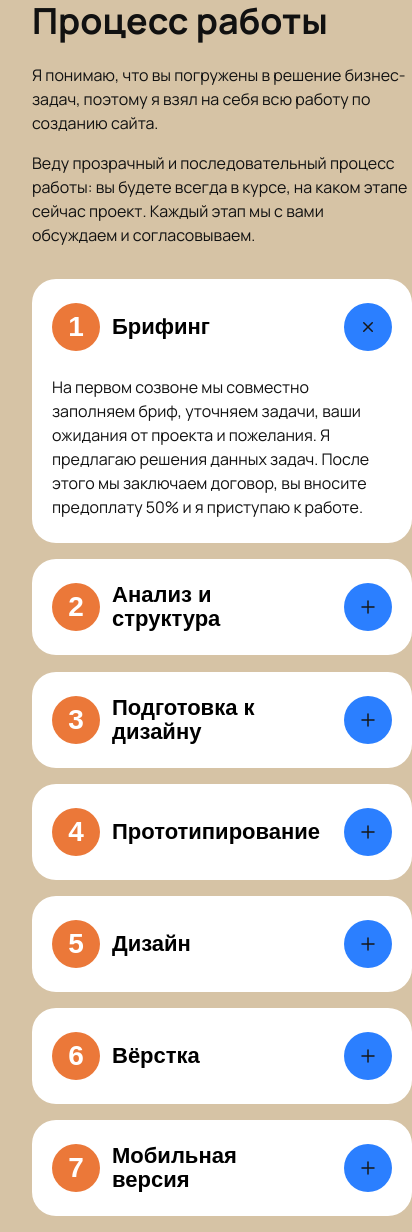
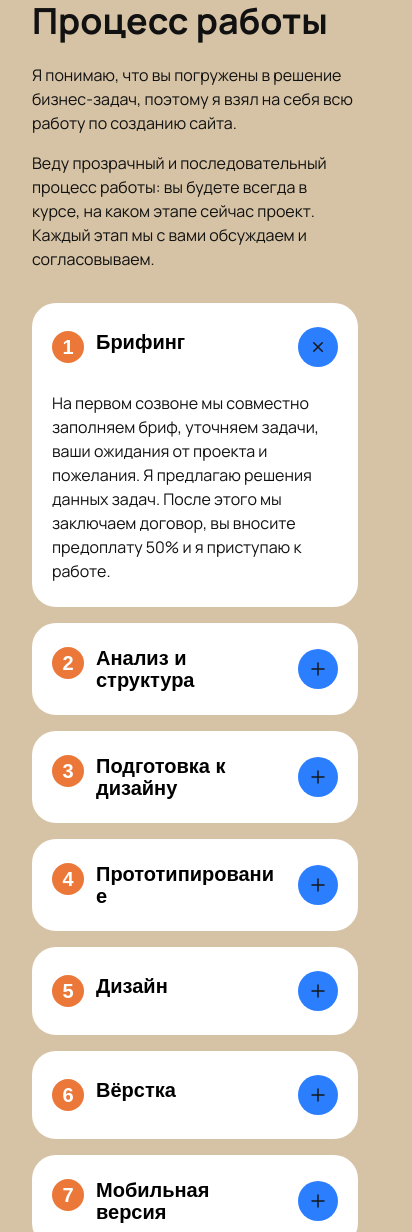
Before and after one commit to LegiumProf/IT-Project, a plain HTML site: page about.html in a window 390 px wide. Shown: the part 3574-4806 px from the top of the page, 412 px wide, since content can reach past the window. Drawn offline with Linux system fonts and the light colour scheme.

Commit message:
финал

```diff
--- a/style.css
+++ b/style.css
@@ -8,6 +8,11 @@
   :root {
     --content-gutter: 16px;
     --container-max-width: 1376px;
+  }
+
+  html,
+  body {
+    overflow-x: clip;
   }
 
   body {
@@ -1346,6 +1351,7 @@
     display: flex;
     align-items: center;
     gap: 16px;
+    flex: 1 1 auto;
     min-width: 0;
   }
 
@@ -1368,6 +1374,8 @@
     font-size: 36px;
     font-weight: 600;
     line-height: 1.1;
+    min-width: 0;
+    overflow-wrap: anywhere;
   }
 
   .process-step__toggle {
@@ -2046,6 +2054,10 @@
       font-size: 16px;
     }
 
+    .contact__email {
+      font-size: 18px;
+    }
+
     .contact__socials {
       flex-wrap: wrap;
     }
@@ -2161,17 +2173,25 @@
     }
 
     .process-step__lead {
+      align-items: flex-start;
       gap: 12px;
     }
 
     .process-step__number {
-      width: 48px;
-      height: 48px;
-      font-size: 28px;
+      width: 32px;
+      height: 32px;
+      font-size: 20px;
     }
 
     .process-step__lead h3 {
-      font-size: 22px;
+      font-size: 20px;
+    }
+
+    .process-step__toggle {
+      width: 40px;
+      height: 40px;
+      border-radius: 20px;
+      flex-shrink: 0;
     }
 
     .about-section__text p,
```
